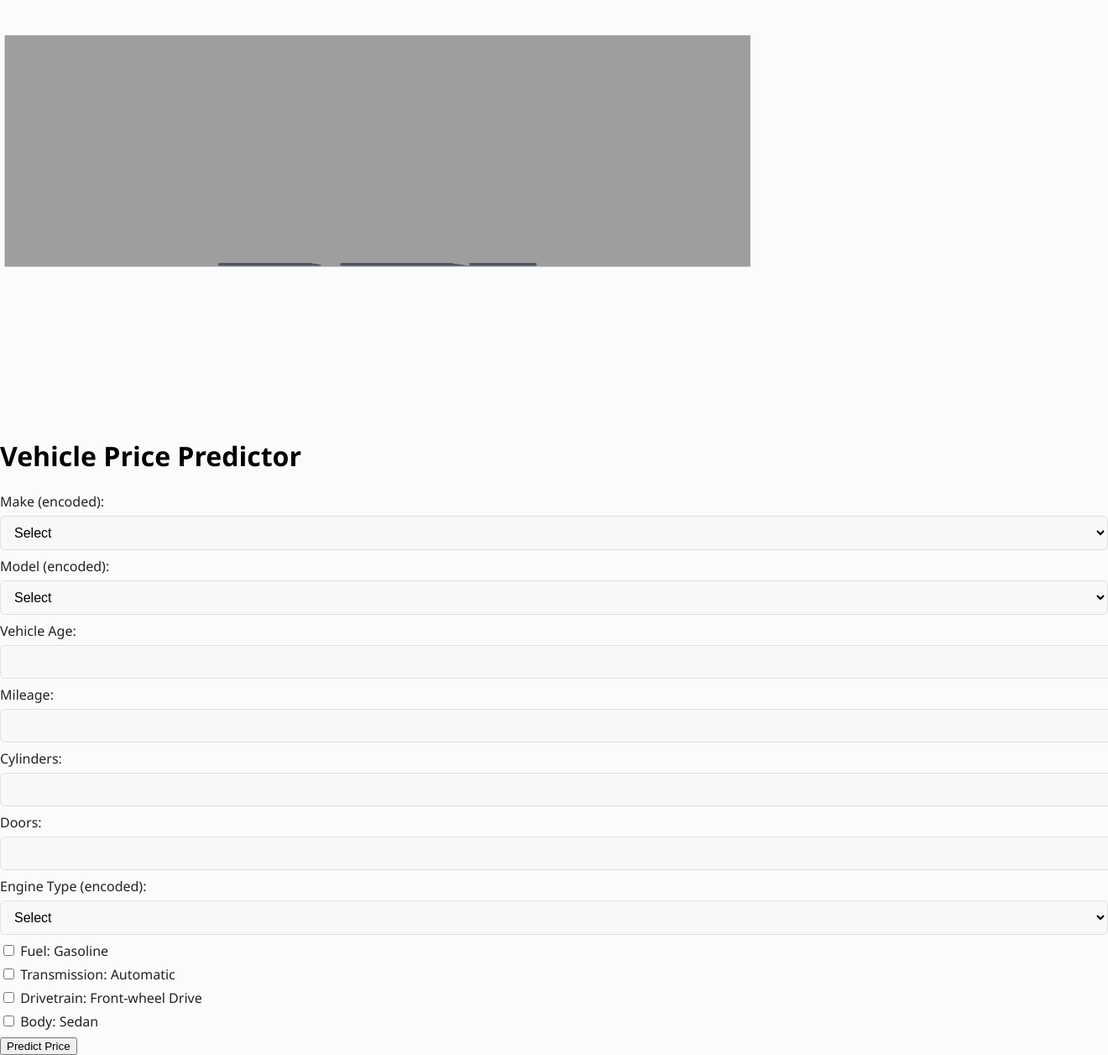
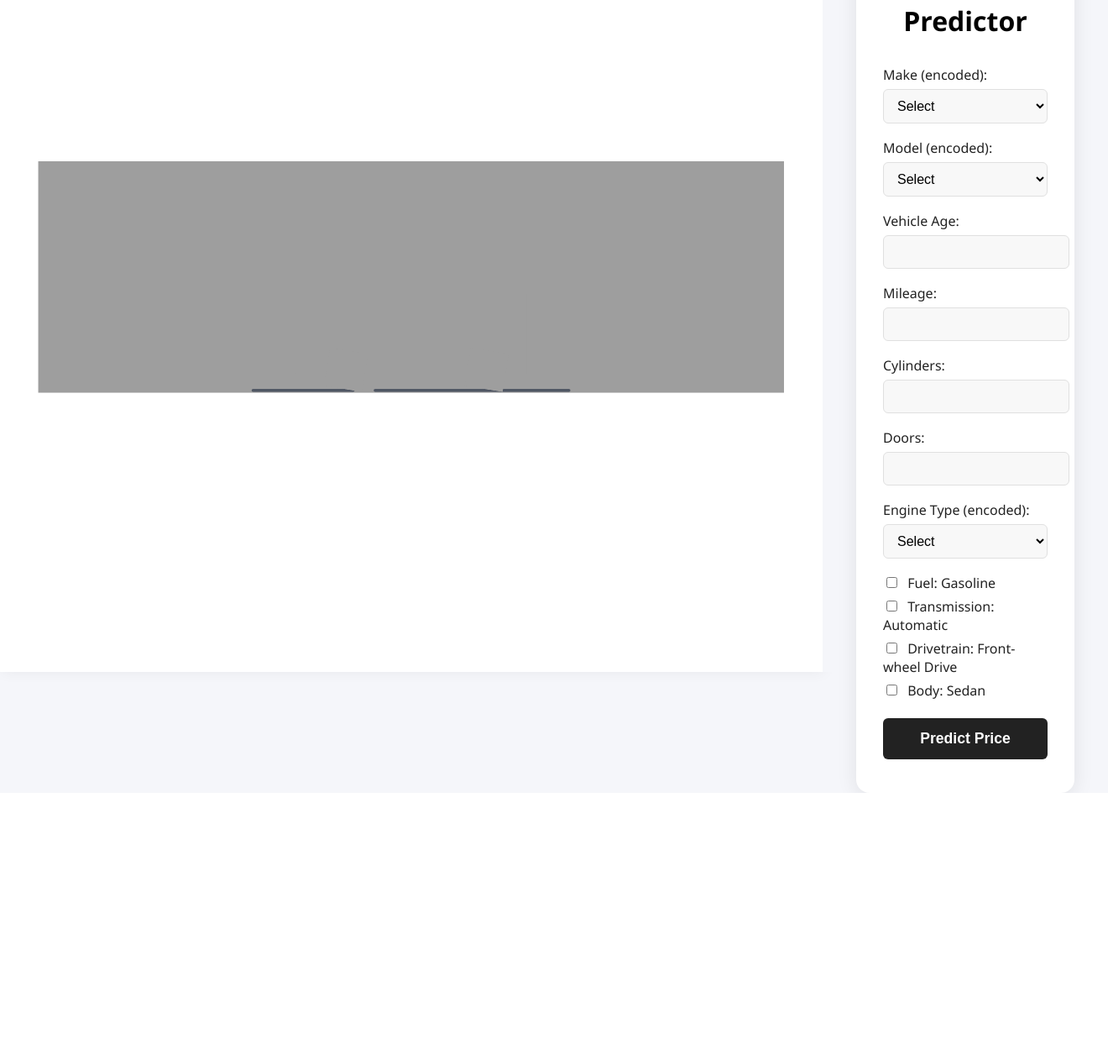
Before and after one commit to AlluriAkshitha/VehiclePricePrediction-using-ML, a Flask app: page / in a window 1320 px wide; the page is wider, and only the part inside the window is pictured. Shown: that part at 84% size. After the commit the page ends 944 px from the top of that part, so only its background shows below. Run offline with Flask 3, Linux system fonts and the light colour scheme; parts of the project's set-up code (start-up, migrations or seed data) failed here and were passed over.

Commit message:
Update styles.css

```diff
--- a/static/styles.css
+++ b/static/styles.css
@@ -1,77 +1,83 @@
-body {
+body, html {
     margin: 0;
     padding: 0;
+    height: 100%;
     font-family: 'Segoe UI', Arial, sans-serif;
-  background: #fafbfc;
+    background: #f5f6fa;
 }
 
-.right-panel {
-  position: fixed;
-  top: 0;
-  right: 0;
-  width: 400px;
+.main-container {
+    display: flex;
+    flex-direction: row; /* Animation left, form right */
     height: 100vh;
-  background: #fff;
-  box-shadow: -2px 0 16px rgba(0,0,0,0.06);
-  padding: 48px 36px 36px 36px;
-  display: flex;
-  flex-direction: column;
-  justify-content: center;
-  z-index: 10;
-  border-radius: 16px 0 0 16px;
+    width: 100vw;
 }
 
-.right-panel h2 {
+.logo-side {
+    flex: 1;
+    display: flex;
+    justify-content: center;
+    align-items: center;
+    background: #fff;
+    box-shadow: 2px 0 16px rgba(0,0,0,0.06);
+    padding: 40px;
+}
+
+.form-side {
+    flex: 1;
+    display: flex;
+    justify-content: center;
+    align-items: center;
+    background: #f5f6fa;
+    padding: 40px;
+}
+
+.card {
+    background: #fff;
+    border-radius: 16px;
+    box-shadow: 0 4px 24px rgba(0,0,0,0.09);
+    padding: 40px 32px;
+    width: 100%;
+    max-width: 400px;
+}
+
+h1 {
+    text-align: center;
+    margin-bottom: 32px;
     font-size: 2rem;
     font-weight: 700;
-  margin-bottom: 32px;
-  letter-spacing: 1px;
-  text-align: center;
-}
-
-.form-group {
-  margin-bottom: 20px;
 }
 
 label {
+    display: block;
+    margin-bottom: 6px;
     font-weight: 500;
-  margin-bottom: 6px;
-  display: block;
     color: #222;
 }
 
-select, input[type="text"], input[type="number"] {
+input[type="text"],
+select {
     width: 100%;
     padding: 10px 12px;
     border: 1px solid #e0e0e0;
     border-radius: 6px;
     background: #f8f8f8;
     font-size: 1rem;
-  margin-bottom: 8px;
+    margin-bottom: 18px;
     transition: border 0.2s;
 }
 
-select:focus, input:focus {
+input[type="text"]:focus,
+select:focus {
     border: 1.5px solid #4a90e2;
     outline: none;
 }
 
-.checkbox-group {
-  margin: 10px 0 18px 0;
-  display: flex;
-  flex-direction: column;
-  gap: 8px;
+input[type="checkbox"] {
+    margin-right: 8px;
 }
 
-.checkbox-group label {
-  font-weight: 400;
-  color: #444;
-  display: flex;
-  align-items: center;
-  gap: 8px;
-}
-
-button {
+input[type="submit"] {
     width: 100%;
     background: #222;
     color: #fff;
@@ -80,23 +86,32 @@
     border: none;
     border-radius: 6px;
     padding: 14px 0;
-  margin-top: 12px;
+    margin-top: 16px;
     cursor: pointer;
     transition: background 0.2s;
 }
 
-button:hover {
+input[type="submit"]:hover {
     background: #4a90e2;
 }
 
-/* Responsive for smaller screens */
+/* Responsive: stack columns on mobile */
 @media (max-width: 900px) {
-  .right-panel {
-    position: static;
+    .main-container {
+        flex-direction: column;
+    }
+    .logo-side, .form-side {
         width: 100%;
-    height: auto;
-    border-radius: 0;
+        min-height: 50vh;
         box-shadow: none;
-    padding: 32px 16px;
+        padding: 24px;
+    }
+    .card {
+        max-width: 100%;
+        padding: 24px 8px;
+    }
+    .logo-side lottie-player {
+        width: 100% !important;
+        height: auto !important;
     }
 }
```
Lines whose indentation alone changed are shown as unchanged.
